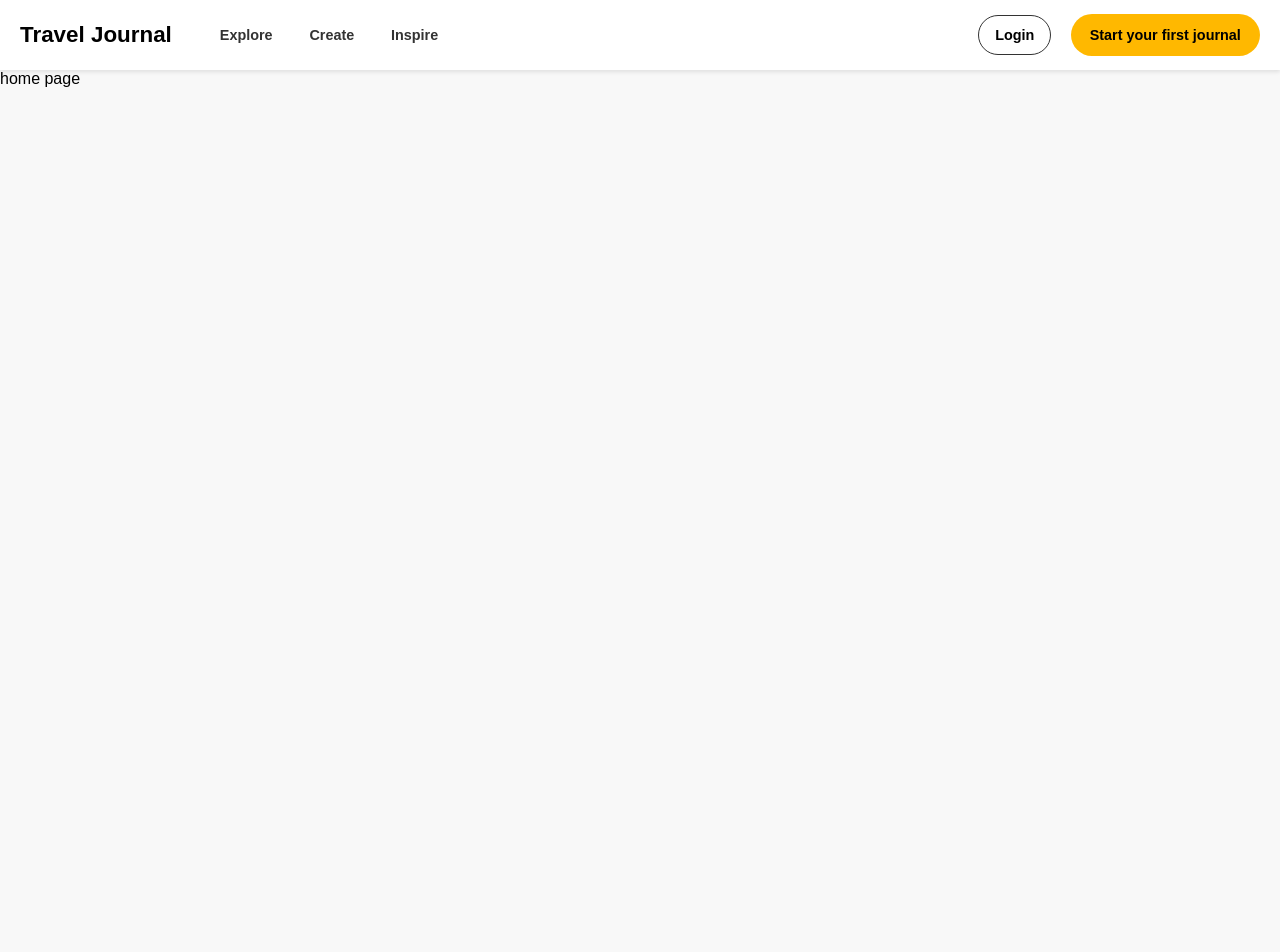
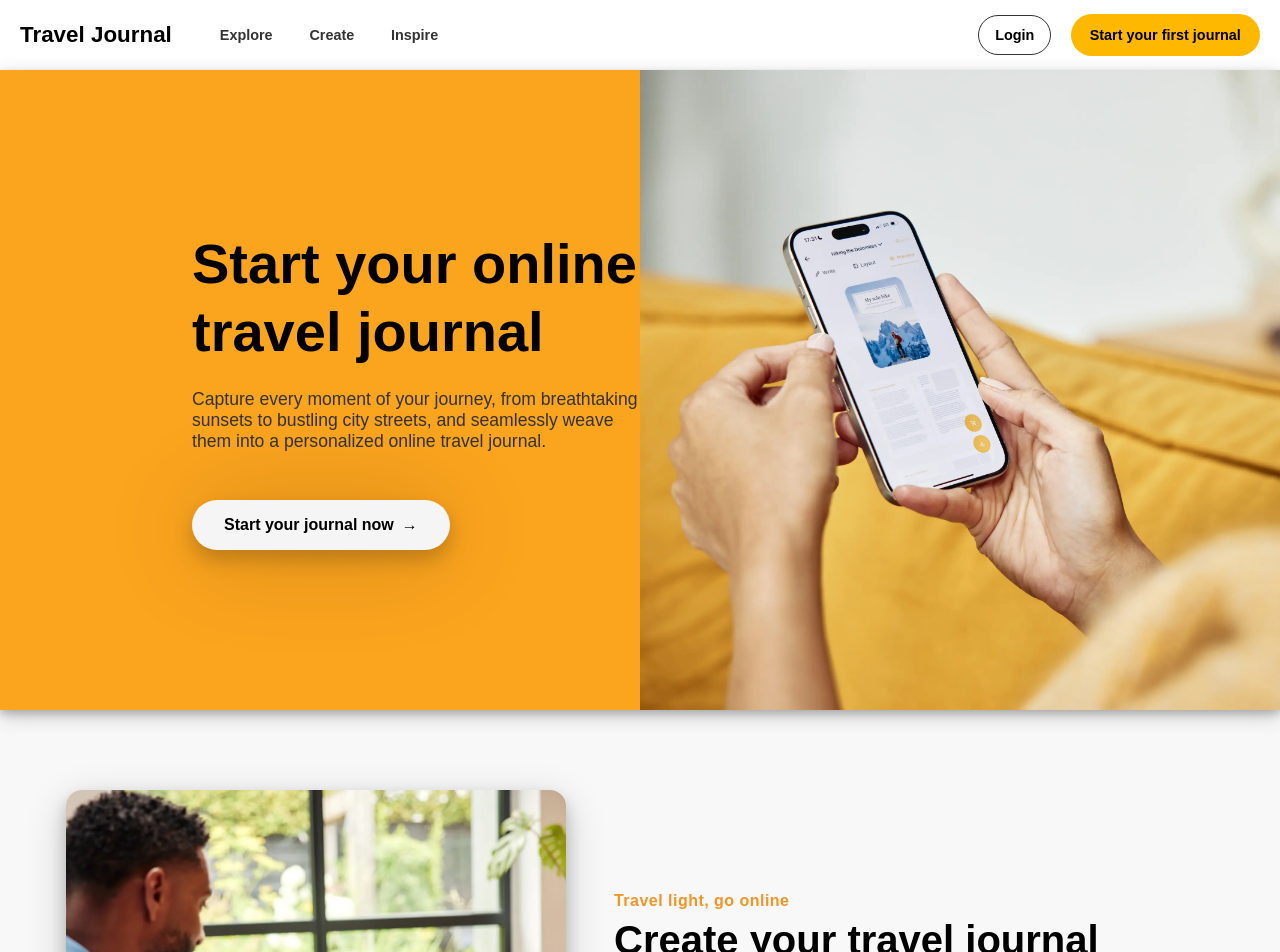
Before and after one commit to gloomforge/travelapp-client, a React (Create React App) app: page / in a window 1280 px wide. Shown: the top 952 px of the page. Before the commit the page ends 800 px from the top, so only its background shows below. Built offline with nearby package versions, Linux system fonts and the light colour scheme.

Commit message:
feat(home): add home page and image for section

```diff
--- a/src/pages/home/Home.tsx
+++ b/src/pages/home/Home.tsx
@@ -1,10 +1,13 @@
 import './Home.css'
+import FirstSection from "./components/FirstSection";
+import SecondSection from "./components/SecondSection";
 
 function Home() {
     return (
-        <>
-            home page
-        </>
+        <div className={'home-container'}>
+            <FirstSection/>
+            <SecondSection/>
+        </div>
     );
 }
 
```
Also changed, not shown: public/images/first-section-card.jpg (added), public/images/travel-light-second-section.jpg (added).
